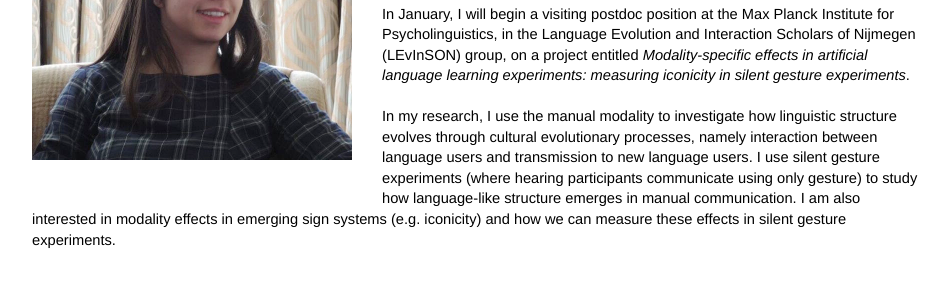
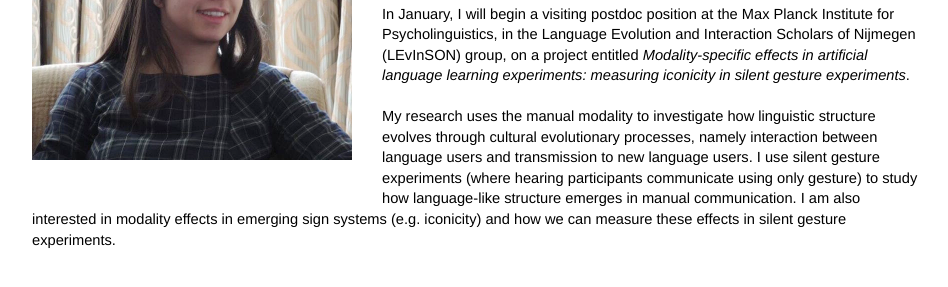
Before and after one commit to ymotamedi/ymotamedi.github.io, a Jekyll site: the page built from index.html, in a window 1280 px wide. Shown: the part 274-561 px from the top of the page, without its empty margins (160-1108 px from the left). Built offline with Jekyll 4.4.1, drawn with Linux system fonts in a browser that asks for light colours.

Commit message:
Update index.html

```diff
--- a/index.html
+++ b/index.html
@@ -14,7 +14,7 @@ title: Yasamin Motamedi
   language learning experiments: measuring iconicity in silent gesture experiments</i>.
 
   <br><br>
-In my research, I use the manual modality to investigate how linguistic structure evolves through cultural evolutionary processes,
+My research uses the manual modality to investigate how linguistic structure evolves through cultural evolutionary processes,
   namely interaction between language users and transmission to new language users.
   I use silent gesture experiments (where hearing participants communicate using only gesture)
   to study how language-like structure emerges in manual communication.
```
